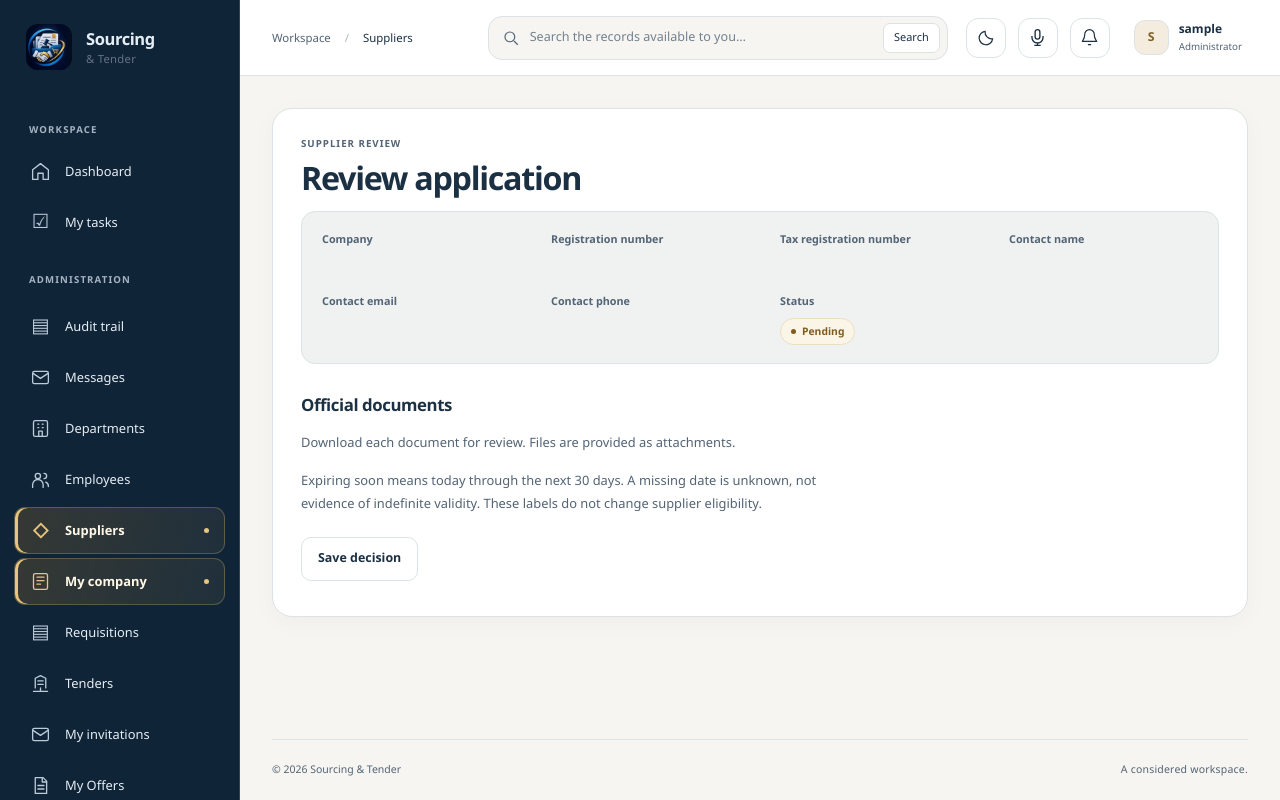
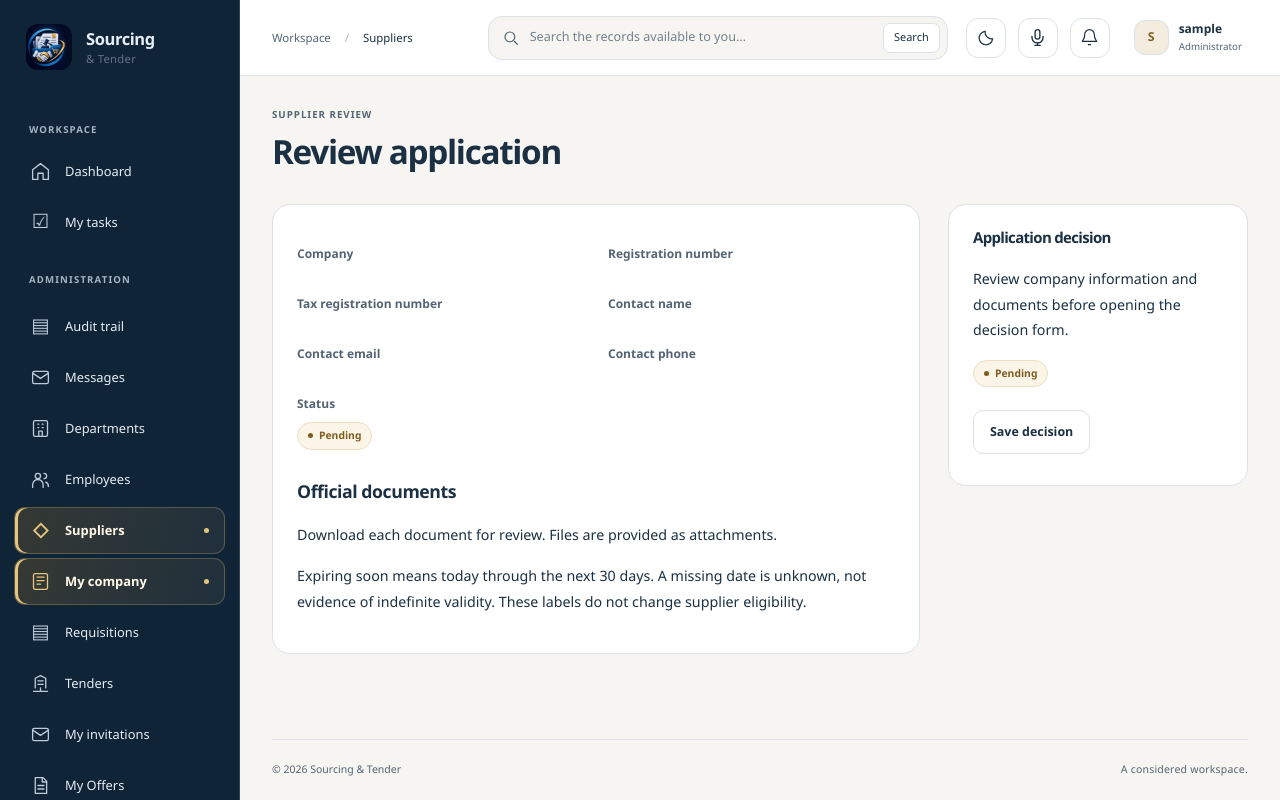
Before and after one commit to M-Khasawneh/STMS, an ASP.NET Core app: template src/SourcingTenderManagementSystem.Web/Views/Suppliers/Details.cshtml in a window 1280 px wide. Run offline with ASP.NET Core 8, Linux system fonts and the light colour scheme; the template is opened without the code that fills it, so the values that code supplies are empty; the visitor is signed in with stand-in values (Sample User, id 1); database files in the repository are not loaded; some libraries are stand-ins or nearby versions.

Commit message:
Apply a unified readable workspace to all thirteen Details pages

```diff
--- a/src/SourcingTenderManagementSystem.Web/Views/Shared/_Layout.cshtml
+++ b/src/SourcingTenderManagementSystem.Web/Views/Shared/_Layout.cshtml
@@ -42,6 +42,7 @@
     @if (!authenticated) { <link rel="stylesheet" href="~/css/public-reference.css" asp-append-version="true" /> }
     <link rel="stylesheet" href="~/css/notes-consistency.css" asp-append-version="true" />
     @if (authenticated) { <link rel="stylesheet" href="~/css/record-details.css" asp-append-version="true" /> }
+    @if (authenticated && action == "Details") { <link rel="stylesheet" href="~/css/details-workspace.css" asp-append-version="true" /> }
     @await RenderSectionAsync("PageStyles", required: false)
 </head>
 <body class="@(action is "Details" or "Status" or "Invitation" or "Outcome" ? "record-details-page" : "") @(ViewData["PremiumLanding"] is true ? "premium-landing" : "") @(authenticated ? "workspace workspace-theme" : "public-shell stms-public-reference") @(publicWebsite ? "stms-home" : "") @(controller == "Account" && action == "Login" ? "account-login-page" : "") @(adminWorkspace ? "admin-workspace" : "") @(adminDashboard ? "admin-dashboard-page" : "")" data-workspace-controller="@controller" data-workspace-action="@action">
@@ -111,14 +112,16 @@
                 <partial name="_PublicNavigation" />
             }
         </header>
-        <main id="main-content" class="content-area" tabindex="-1" data-record-navigation="@(ViewData["RecordNavigation"] is true ? "true" : "false")">
+        <main id="main-content" class="content-area" tabindex="-1" data-record-navigation="@(ViewData["RecordNavigation"] is true || authenticated && action == "Details" && controller != "Requisitions" ? "true" : "false")">
             @if (controller is "Departments" or "Employees" or "Requisitions" or "Tenders" or "Messages" or "Clarifications" or "Reports")
             {
                 <nav class="breadcrumb-line" aria-label="Breadcrumb"><a asp-controller="Workspace" asp-action="Index">Workspace</a><span aria-hidden="true">/</span>@if (action != "Index") { <a asp-controller="@controller" asp-action="Index">@controller</a><span aria-hidden="true">/</span> }<span aria-current="page">@(action == "Index" ? controller : ViewData["Title"])</span></nav>
             }
             @if (TempData["UiFeedback"] is string feedback) { <div class="alert alert-success" role="status">@feedback</div> }
             @if (authenticated && TempData["SignedInWelcome"] is true) { <div class="signin-welcome" role="status" data-signin-welcome><span aria-hidden="true">&#10003;</span><div><strong>Welcome, @User.Identity?.Name.</strong><p>You are signed in. Your workspace is ready.</p></div></div> }
-            @RenderBody()
+            @if (authenticated && action == "Details") {
+                <div class="detail-workspace @(controller == "Requisitions" ? "detail-custom" : "detail-standard")" data-detail-page="@controller">@RenderBody()</div>
+            } else { @RenderBody() }
         </main>
         @if (!authenticated) { <partial name="_PublicFooter" /> }
         else {
--- a/src/SourcingTenderManagementSystem.Web/Views/Suppliers/Details.cshtml
+++ b/src/SourcingTenderManagementSystem.Web/Views/Suppliers/Details.cshtml
@@ -1,10 +1,11 @@
 @model SourcingTenderManagementSystem.Web.Models.Suppliers.SupplierReviewViewModel
 @using SourcingTenderManagementSystem.Web.Models.Entities
 @{ ViewData["Title"] = "Supplier review"; var supplier = Model.Supplier!; }
-<div class="row form-layout"><section class="form-panel" aria-labelledby="review-title"><div class="eyebrow">SUPPLIER REVIEW</div><h1 id="review-title">Review application</h1>
+<header class="page-heading"><div><div class="eyebrow">SUPPLIER REVIEW</div><h1 id="review-title">Review application</h1></div></header><div class="detail-columns"><section class="form-panel detail-main" aria-labelledby="review-title">
 @if (TempData["SupplierStatus"] is string status) { <div class="alert alert-success" role="status">@status</div> }
 <div asp-validation-summary="All" class="text-danger" role="alert"></div>
 <partial name="_SupplierDetails" model="Model" />
+</section><aside class="detail-context"><section class="detail-decision"><h2>Application decision</h2><p class="form-text">Review company information and documents before opening the decision form.</p><p><span class="status-pill">@supplier.Status</span></p>
 @if (supplier.Status is SupplierStatus.Pending or SupplierStatus.Approved) {
 <form asp-action="Review" asp-route-id="@supplier.Id" method="post" data-supplier-review>
 <div asp-validation-summary="ModelOnly" class="text-danger" role="alert"></div><input asp-for="ExpectedStatus" type="hidden" />
@@ -14,7 +15,7 @@
 <div class="mb-3"><label asp-for="Reason" class="form-label"></label><textarea asp-for="Reason" class="form-control" rows="4" maxlength="2000" aria-describedby="reason-help"></textarea><div id="reason-help" class="form-text">A documented reason is required for rejection or suspension.</div><span asp-validation-for="Reason" class="text-danger"></span></div>
 <div class="form-actions d-flex gap-2 flex-wrap"><button type="submit" class="btn btn-primary">Save decision</button><a asp-action="Index" class="btn btn-outline-secondary">Back to applications</a></div></form>
 } else { <a asp-action="Index" class="btn btn-outline-secondary">Back to applications</a> }
-</section></div>
+</section></aside></div>
 @section Scripts { <partial name="_ValidationScriptsPartial" /><script src="~/js/suppliers.js" asp-append-version="true"></script> }
 
 @section Styles { <link rel="stylesheet" href="~/css/supplier-expiry.css" asp-append-version="true" /> }
--- /dev/null
+++ b/src/SourcingTenderManagementSystem.Web/wwwroot/css/details-workspace.css
@@ -0,0 +1,76 @@
+/* Every MVC Details page shares this reading hierarchy. No controls/data are synthesized. */
+body.workspace-theme .detail-workspace { max-width:1240px; margin-inline:auto; min-width:0; }
+.detail-standard :is(.bid-workspace,.work-hub,.top-workspace,.form-layout) { max-width:none; margin:0; width:100%; }
+.detail-standard .detail-columns { display:grid; grid-template-columns:minmax(0,1fr) 300px; align-items:start; gap:28px; }
+.detail-standard :is(.detail-main,.detail-context) { min-width:0; }
+.detail-standard .detail-header-actions { display:flex; align-items:center; flex-wrap:wrap; gap:12px; }
+body.workspace-theme.record-details-page .content-area .detail-standard :is(.page-heading,.work-heading) h1 { font-size:clamp(1.8rem,2.6vw,2.35rem); line-height:1.25; }
+body.workspace-theme.record-details-page .content-area .detail-standard :is(.page-heading,.work-heading) p { font-size:.94rem; line-height:1.75; }
+body.workspace-theme.record-details-page .content-area .detail-standard :is(.bid-panel,.requisition-detail-panel,.form-panel,.work-section,.detail-decision) {
+    padding:24px; border:1px solid var(--st-line); border-radius:18px; margin:0 0 24px; background:var(--st-panel); box-shadow:none;
+}
+body.workspace-theme.record-details-page .content-area .detail-standard :is(.bid-panel,.requisition-detail-panel,.form-panel)>h2 { font-size:1.18rem; margin-bottom:18px; }
+body.workspace-theme.record-details-page .content-area .detail-standard :is(p,dd,.compliance-text,.clarification-copy,.top-copy,.portal-copy) { font-size:.95rem; line-height:1.8; overflow-wrap:anywhere; }
+body.workspace-theme.record-details-page .content-area .detail-standard .table tbody :is(th,td) { font-size:.9rem; line-height:1.75; }
+body.workspace-theme.record-details-page .content-area .detail-standard :is(.supplier-facts,.bid-facts) { display:grid; grid-template-columns:repeat(2,minmax(0,1fr)); gap:24px; background:transparent; border:0; margin-bottom:28px; }
+body.workspace-theme.record-details-page .content-area .detail-standard :is(.supplier-facts,.bid-facts)>div { padding:0; min-width:0; }
+body.workspace-theme.record-details-page .content-area .detail-standard :is(.supplier-facts,.bid-facts) dt { font-size:.8rem; margin-bottom:6px; }
+body.workspace-theme.record-details-page .content-area .detail-standard :is(.supplier-facts,.bid-facts) dd { font-size:1rem; margin:0; }
+/* Read long offers/reports as one document, with section dividers instead of nested cards. */
+body.workspace-theme.record-details-page .content-area .detail-standard>.bid-workspace { padding:28px; border:1px solid var(--st-line); border-radius:20px; background:var(--st-panel); }
+body.workspace-theme.record-details-page .content-area .detail-standard>.bid-workspace>.bid-panel { border:0; border-top:1px solid var(--st-line); border-radius:0; padding:28px 0; margin:0; background:transparent; }
+body.workspace-theme.record-details-page .content-area .detail-standard :is(.bid-banner,.bid-total,.portal-status) { border-radius:14px; padding:20px; margin-block:20px; }
+body.workspace-theme.record-details-page .content-area .detail-standard :is(.bid-actions,.bid-toolbar,.top-actions,.portal-actions) { display:flex; flex-wrap:wrap; gap:12px; align-items:center; }
+.detail-standard :is(.bid-toolbar,.top-actions) { padding-block:16px; margin-bottom:16px; }
+.detail-standard>.bid-workspace>a { display:inline-block; margin:0 12px 16px 0; }
+body.workspace-theme.record-details-page .content-area .detail-standard .bid-document { display:flex; flex-wrap:wrap; align-items:center; gap:12px; padding:20px 0; border-bottom:1px solid var(--st-line); }
+.detail-standard .bid-document>div { flex:1 1 220px; min-width:0; }
+.detail-standard .bid-section-heading h2 { font-size:1.2rem; line-height:1.5; }
+.detail-standard :is(.contact-message-body,.clarification-copy,.compliance-text,.portal-copy>p) { max-width:80ch; }
+body.workspace-theme.record-details-page .content-area .detail-standard .requisition-history { display:grid; padding:0; border:0; margin:20px 0; border-radius:0; background:transparent; }
+body.workspace-theme.record-details-page .content-area .detail-standard .requisition-history>li { margin:0; padding:0 0 24px 22px; border:0; border-left:2px solid var(--st-line); border-radius:0; background:transparent; min-width:0; max-width:none; }
+body.workspace-theme.record-details-page .content-area .detail-standard .requisition-history>li:last-child { padding-bottom:0; border-left-color:transparent; }
+.detail-standard .requisition-history strong { font-size:.95rem; }
+.detail-standard .requisition-history small { display:block; font-size:.82rem; line-height:1.7; margin-top:6px; color:var(--st-muted); }
+.detail-standard .record-section-nav { position:static; padding:12px; margin-block:0 24px; box-shadow:none; border-radius:14px; }
+.detail-standard .record-section-nav a { font-size:.82rem; }
+.detail-standard .detail-context .detail-decision>h2 { font-size:1rem; margin:0 0 20px; }
+.detail-standard .detail-context .tender-progress { margin:0; padding:22px; }
+.detail-standard .detail-context .tender-progress>header { flex-wrap:wrap; }
+.detail-standard .detail-context .tender-progress>p { font-size:.8rem; }
+.detail-standard .detail-context .status-track-viewport { overflow:visible; padding:10px 0; margin:0; }
+.detail-standard .detail-context .tender-stage-list { display:grid; min-width:0; width:auto; padding:0; }
+body.workspace-theme.record-details-page .content-area .detail-standard .detail-context .tender-stage-list>li { padding:0 0 24px 28px; min-width:0; width:auto; border:0; }
+body.workspace-theme.record-details-page .content-area .detail-standard .detail-context .tender-stage-list>li::before { top:10px; bottom:0; left:4px; right:auto; width:2px; height:auto; }
+.detail-standard .detail-context .tender-stage-list>li>span { top:4px; }
+.detail-standard .detail-context .tender-stage-list strong { max-width:none; font-size:.9rem; }
+.detail-standard .detail-context .tender-stage-list small { font-size:.76rem; }
+/* Put the conversation first and its composer in a separate context column. */
+.detail-standard .clarification-layout { grid-template-columns:minmax(0,1fr) 320px; gap:28px; }
+.detail-standard .clarification-compose { grid-column:2; grid-row:1; position:static; }
+.detail-standard .clarification-layout>div { grid-column:1; grid-row:1; min-width:0; }
+@media(max-width:1100px) { .detail-standard .detail-columns { grid-template-columns:minmax(0,1fr) 260px; gap:20px; } }
+@media(max-width:900px) {
+    .detail-standard :is(.detail-columns,.clarification-layout) { grid-template-columns:1fr; }
+    .detail-standard .clarification-layout>* { grid-column:1; grid-row:auto; }
+}
+@media(max-width:600px) {
+    body.workspace-theme.record-details-page .content-area .detail-standard>.bid-workspace { padding:20px; }
+    body.workspace-theme.record-details-page .content-area .detail-standard :is(.supplier-facts,.bid-facts) { grid-template-columns:1fr; gap:20px; }
+    body.workspace-theme.record-details-page .content-area .detail-standard :is(.bid-panel,.requisition-detail-panel,.form-panel,.work-section,.detail-decision) { padding:20px; }
+    .detail-standard .record-section-nav { overflow:auto; }
+}
+@media print { .detail-standard :is(.detail-columns,.clarification-layout) { display:block; } }
+
+body.workspace-theme.record-details-page .content-area .detail-standard .bid-banner :is(strong,a) { color:var(--st-ink); }
+body.workspace-theme.record-details-page .content-area .detail-standard :is(h1,h2,h3) { font-family:inherit; }
+body.workspace-theme.record-details-page .content-area .detail-standard :is(p,dd,.compliance-text,.clarification-copy,.top-copy,.portal-copy) { color:var(--st-ink); }
+body.workspace-theme.record-details-page .content-area .detail-standard a:not(.btn) { color:var(--st-gold); }
+body.workspace-theme.record-details-page .content-area .detail-standard .record-section-nav { background:var(--st-raised); border-color:var(--st-line); }
+body.workspace-theme.record-details-page .content-area .detail-standard .record-section-nav :is(span,a) { color:var(--st-ink); }
+body.workspace-theme.record-details-page .content-area .detail-standard .record-section-nav a:is(:hover,:focus-visible) { background:var(--st-gold-soft); color:var(--st-ink); }
+body.workspace-theme.record-details-page .content-area .detail-standard :is(.tender-progress,fieldset) { background:var(--st-panel); color:var(--st-ink); border-color:var(--st-line); }
+body.workspace-theme.record-details-page .content-area .detail-standard :is(.tender-progress h2,.portal-copy h3,fieldset label,fieldset legend) { color:var(--st-ink); }
+body.workspace-theme.record-details-page .content-area .detail-standard :is(.tender-stage-list small,.top-process small) { color:var(--st-muted); }
+body.workspace-theme.record-details-page .content-area .detail-standard .btn-outline-primary { color:var(--st-ink); background:var(--st-panel); border-color:var(--st-line); }
+body.workspace-theme.record-details-page .content-area .detail-standard .btn-outline-primary:is(:hover,:focus-visible) { background:var(--st-gold-soft); color:var(--st-ink); }
```
Also changed, not shown: docs/shared-ui-notes-review.md (+8 -0 lines), src/SourcingTenderManagementSystem.Web/Views/Tenders/Details.cshtml (+5 -3 lines), tests/SourcingTenderManagementSystem.AuthenticationChecks/UiPagePreviewController.cs (+14 -1 lines), tests/all-details-browser.cjs (added, +43 -0 lines).
